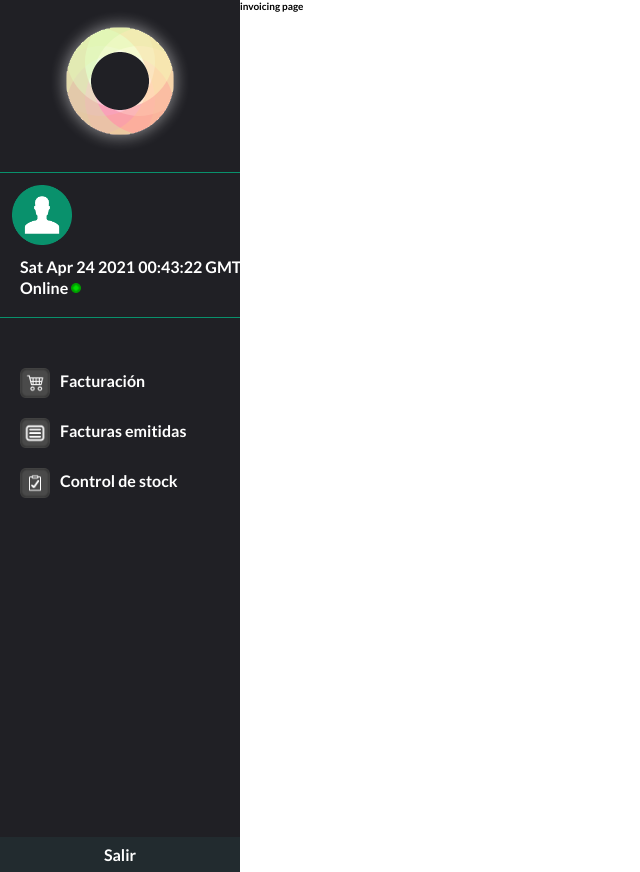
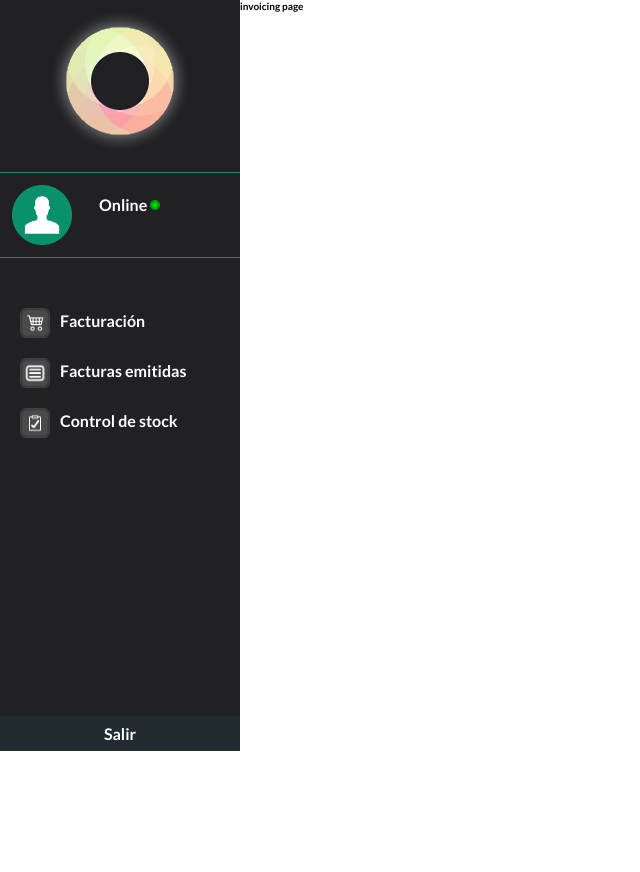
Before and after one commit to GonzaloMCG/ProyectoEmpresas, an Angular app in the folder facturacion-web/: page /landing/home-page in a window 1280 px wide. Shown: the whole page, without its empty margins (0-640 px from the left). After the commit the page ends 800 px from the top, so only its background shows below. Built offline with nearby package versions, Linux system fonts and the light colour scheme.

Commit message:
Update menu-panel.component.html

```diff
--- a/facturacion-web/src/app/landing/menu-panel/menu-panel.component.html
+++ b/facturacion-web/src/app/landing/menu-panel/menu-panel.component.html
@@ -7,8 +7,8 @@
       <img src="assets/images/logo.png" alt="User picture">
     </div>
     <div class="user-info">
-      <pre>{{ currentDate }}</pre>
-      <!--<span class="user-name">{{ userName }}
+      <!--<pre>{{ currentDate }}</pre>
+      <span class="user-name">{{ userName }}
       </span>-->
       <span>
         <span>Online </span>
```
